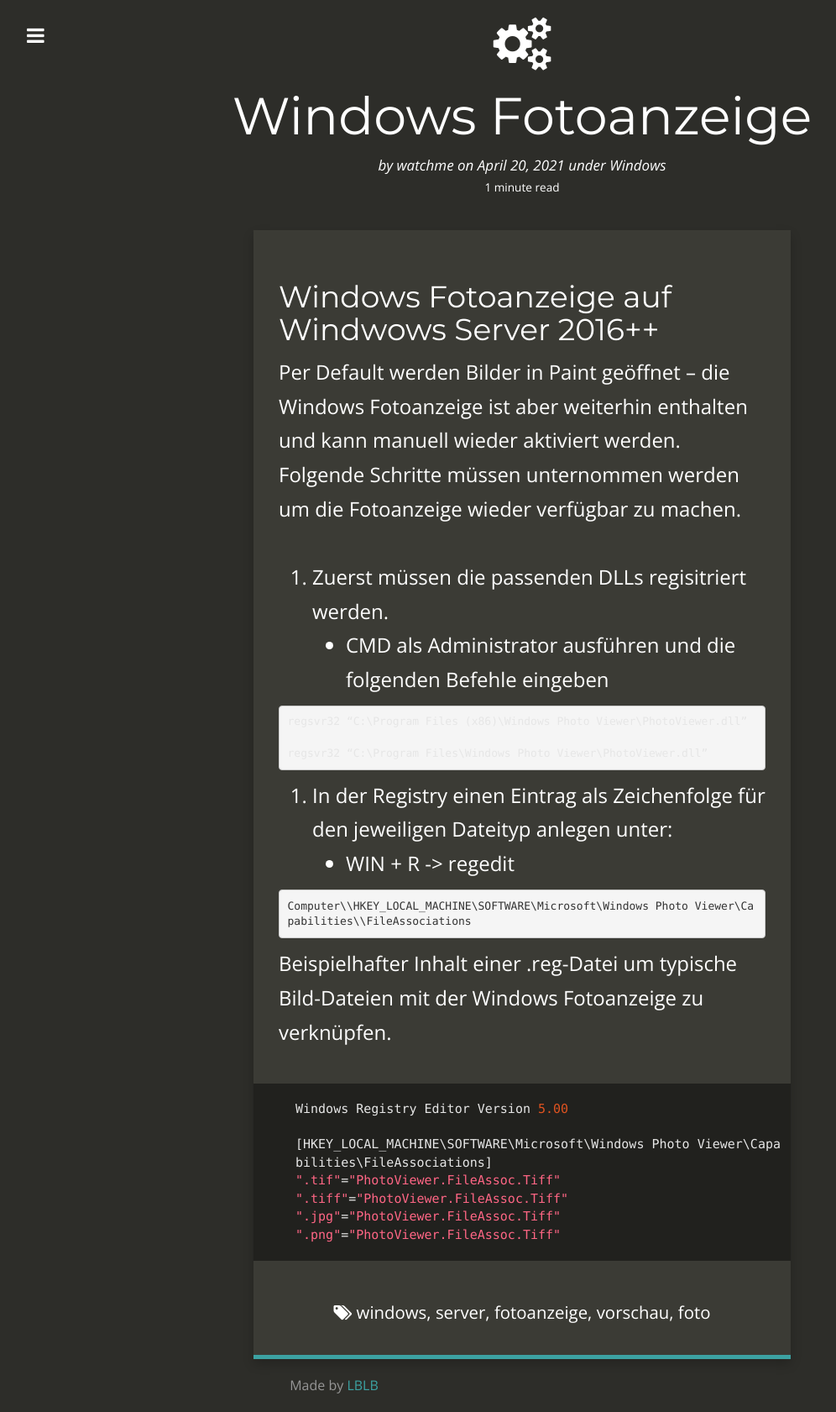
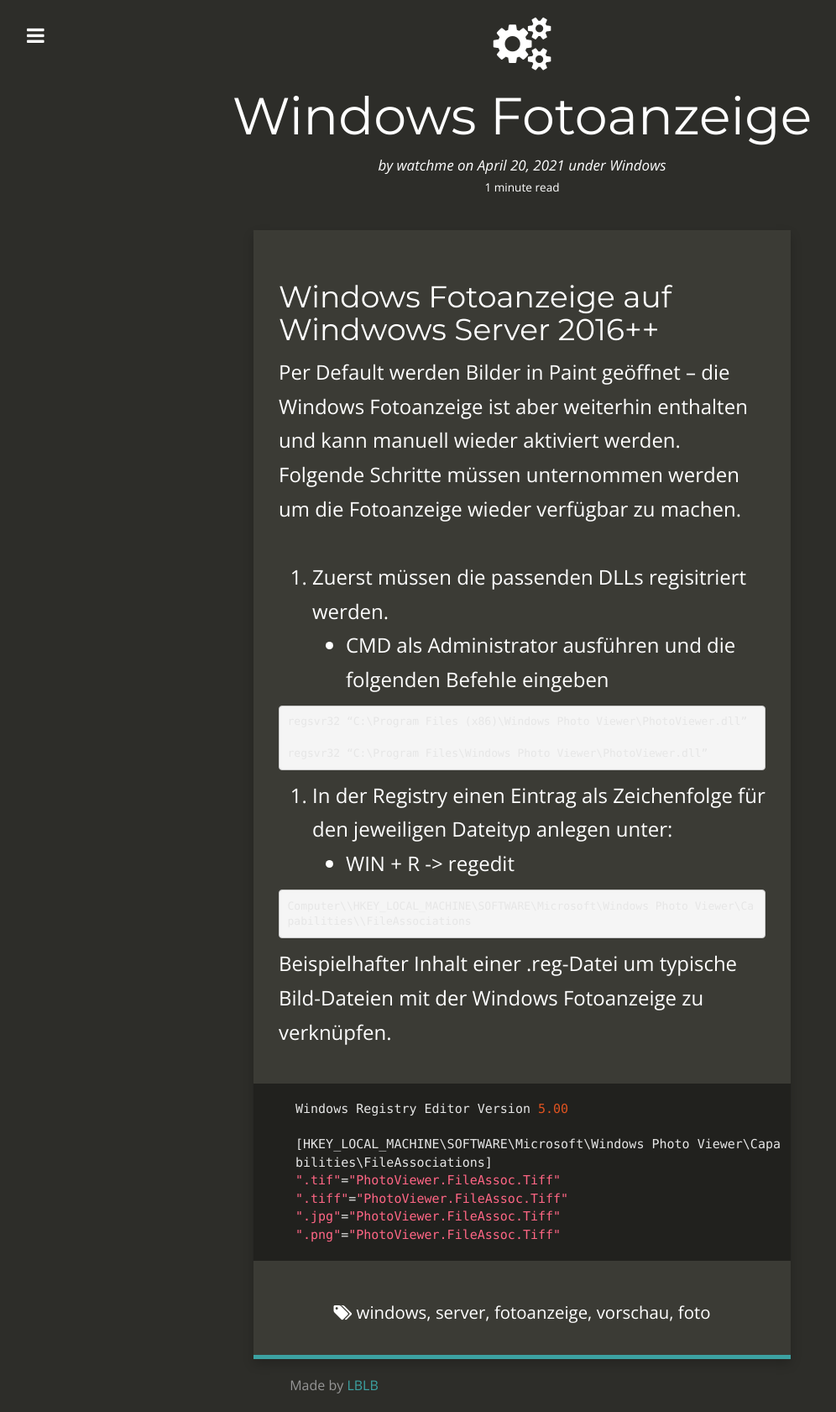
Before and after one commit to eski1337/lblb-it-ffd00, a Jekyll site: the page built from _posts/2021-04-20-WindowsFotoanzeige.md, in a window 1280 px wide. Shown: the whole page at 84% size, without its empty margins (18-1014 px from the left). Built offline with Jekyll 4.4.1, drawn with Linux system fonts in a browser that asks for light colours; nearby versions of some CDN libraries; comment, search, counter and statistics services are not loaded.

Commit message:
2021-04-20-WindowsFotoanzeige.md: changed

````diff
--- a/_posts/2021-04-20-WindowsFotoanzeige.md
+++ b/_posts/2021-04-20-WindowsFotoanzeige.md
@@ -30,7 +30,7 @@
 2.  In der Registry einen Eintrag als Zeichenfolge für den jeweiligen Dateityp anlegen unter:
     *   WIN + R -> regedit
 
-```Registry
+```Text
 Computer\\HKEY_LOCAL_MACHINE\SOFTWARE\Microsoft\Windows Photo Viewer\Capabilities\\FileAssociations
 ```
 Beispielhafter Inhalt einer .reg-Datei um typische Bild-Dateien mit der Windows Fotoanzeige zu verknüpfen.
````
